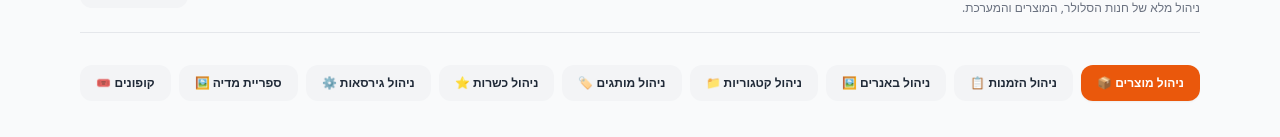
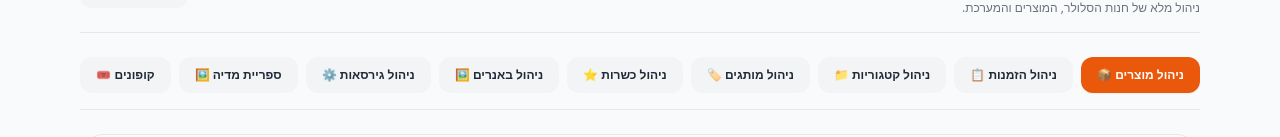
Before and after one commit to myphone3/My-phone-, a Next.js app: page /admin/products in a window 1280 px wide. Shown: the part 188-325 px from the top of the page. Built offline with nearby package versions, Linux system fonts and the light colour scheme; no server answers; the database is empty.

Commit message:
Update layout.tsx

```diff
--- a/app/admin/layout.tsx
+++ b/app/admin/layout.tsx
@@ -10,10 +10,10 @@ export default function AdminLayout({ children }: { children: React.ReactNode })
   const navItems = [
     { name: 'ניהול מוצרים 📦', href: '/admin/products' },
     { name: 'ניהול הזמנות 📋', href: '/admin/orders' },
-    { name: 'ניהול באנרים 🖼️', href: '/admin/banners' },
     { name: 'ניהול קטגוריות 📁', href: '/admin/categories' },
     { name: 'ניהול מותגים 🏷️', href: '/admin/brands' },
     { name: 'ניהול כשרות ⭐', href: '/admin/kosher' },
+    { name: 'ניהול באנרים 🖼️', href: '/admin/banners' },
     { name: 'ניהול גירסאות ⚙️', href: '/admin/versions' },
     { name: 'ספריית מדיה 🖼️', href: '/admin/media' },
     { name: 'קופונים 🎟️', href: '/admin/coupons' },
@@ -21,8 +21,8 @@ export default function AdminLayout({ children }: { children: React.ReactNode })
   ];
 
   return (
-    <div className="max-w-6xl mx-auto px-4 py-8 space-y-8" dir="rtl">
-      {/* כותרת עליונה */}
+    <div className="max-w-6xl mx-auto px-4 py-8 space-y-6" dir="rtl">
+      {/* כותרת עליונה ראשית וחזרה לחנות */}
       <div className="flex justify-between items-center border-b pb-4">
         <div>
           <h1 className="text-2xl font-black text-gray-900">פאנל ניהול האתר 🛠️</h1>
@@ -33,8 +33,8 @@ export default function AdminLayout({ children }: { children: React.ReactNode })
         </Link>
       </div>
 
-      {/* תפריט ניהול עליון אחיד לכל העמודים */}
-      <div className="flex items-center gap-2 overflow-x-auto pb-2">
+      {/* תפריט ניהול עליון אחיד לכל העמודים עם כל האפשרויות */}
+      <div className="flex items-center gap-2 overflow-x-auto pb-2 border-b pb-4">
         {navItems.map((item) => {
           const isActive = pathname === item.href;
           return (
@@ -51,7 +51,7 @@ export default function AdminLayout({ children }: { children: React.ReactNode })
         })}
       </div>
 
-      {/* תוכן העמוד הספציפי (מוצרים, הזמנות, באנרים וכו') */}
+      {/* תוכן העמוד הספציפי */}
       <main>{children}</main>
     </div>
   );
```
